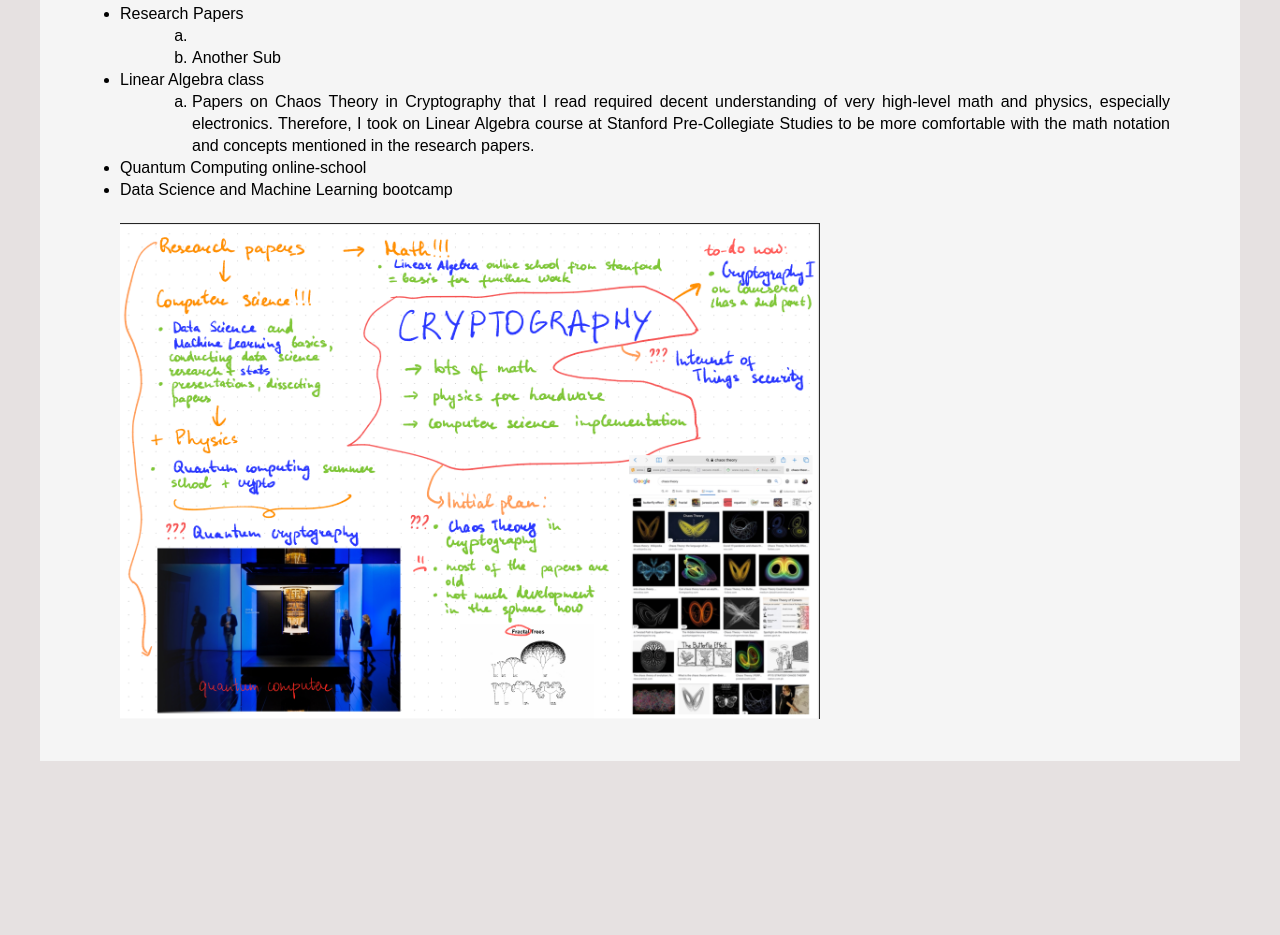
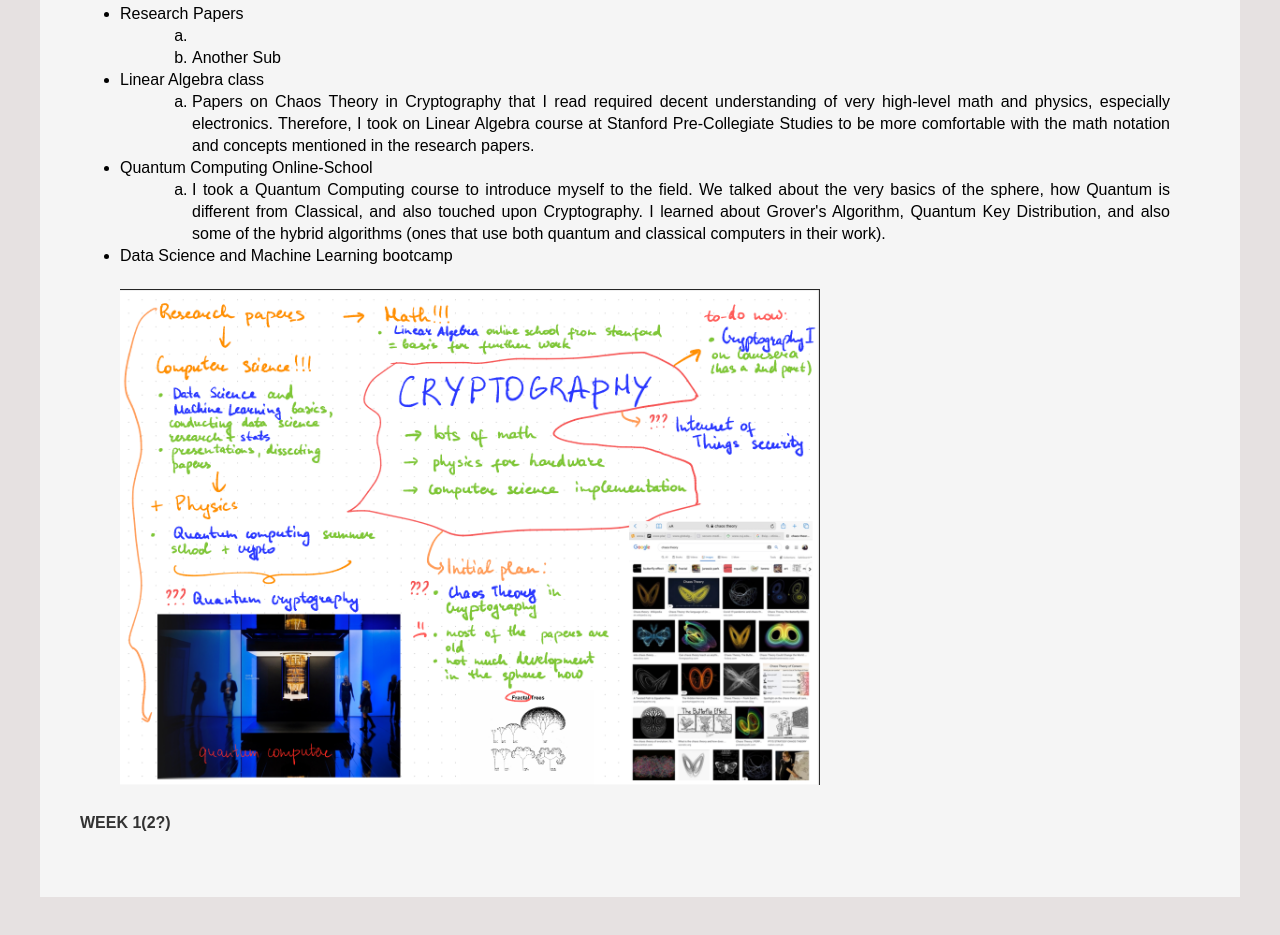
Before and after one commit to Veronika-Kitsul/real-website, a plain HTML site: page stem.html in a window 1280 px wide. Shown: the part 591-1526 px from the top of the page. Before the commit the page ends 1412 px from the top, so only its background shows below. Drawn offline with Linux system fonts and the light colour scheme.

Commit message:
commiiiiit

```diff
--- a/stem.html
+++ b/stem.html
@@ -78,12 +78,24 @@
                             comfortable with the math notation and concepts mentioned in the research papers. </li>
                     </ol>
 
-                    <li>Quantum Computing online-school</li>
+                    <li>Quantum Computing Online-School
+                        <ol style="list-style-type: lower-alpha; padding-bottom: 0;">
+                            <li style="margin-left:2em">I took a Quantum Computing course to introduce myself to the field. We talked about the very basics of the sphere, how Quantum is different from Classical, and also touched upon Cryptography. I learned about Grover's Algorithm,
+                                Quantum Key Distribution, and also some of the hybrid algorithms (ones that use both quantum and classical computers in their work).</li>
+                        </ol>
+                    </li>
+
                     <li>Data Science and Machine Learning bootcamp</li>
 
                     <br>
                     <img src="summer.png" width="700px">
                 </ul>
+
+                <h4>WEEK 1(2?)</h4>
+                <p>
+
+                </p>
+                <br>
             </div>
         </div>
     </div>
```
